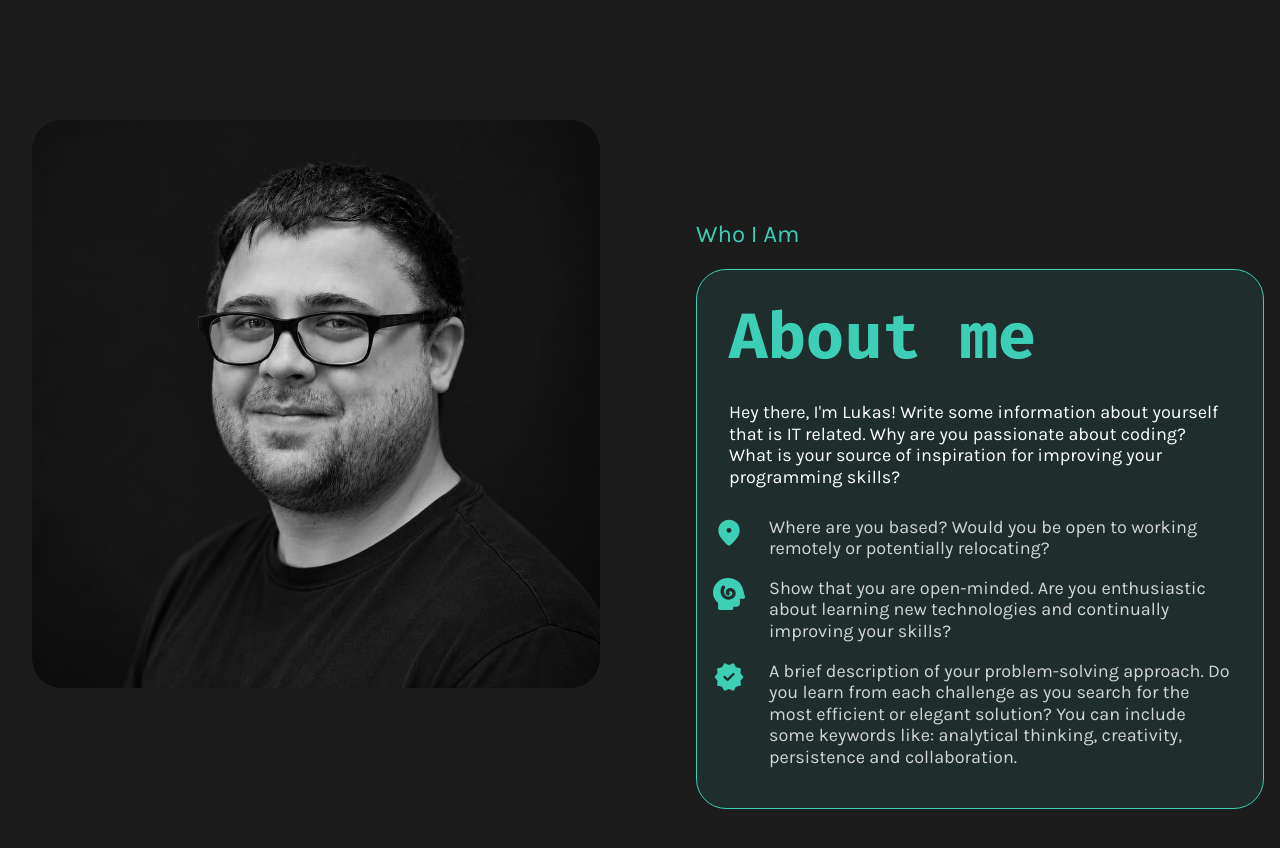
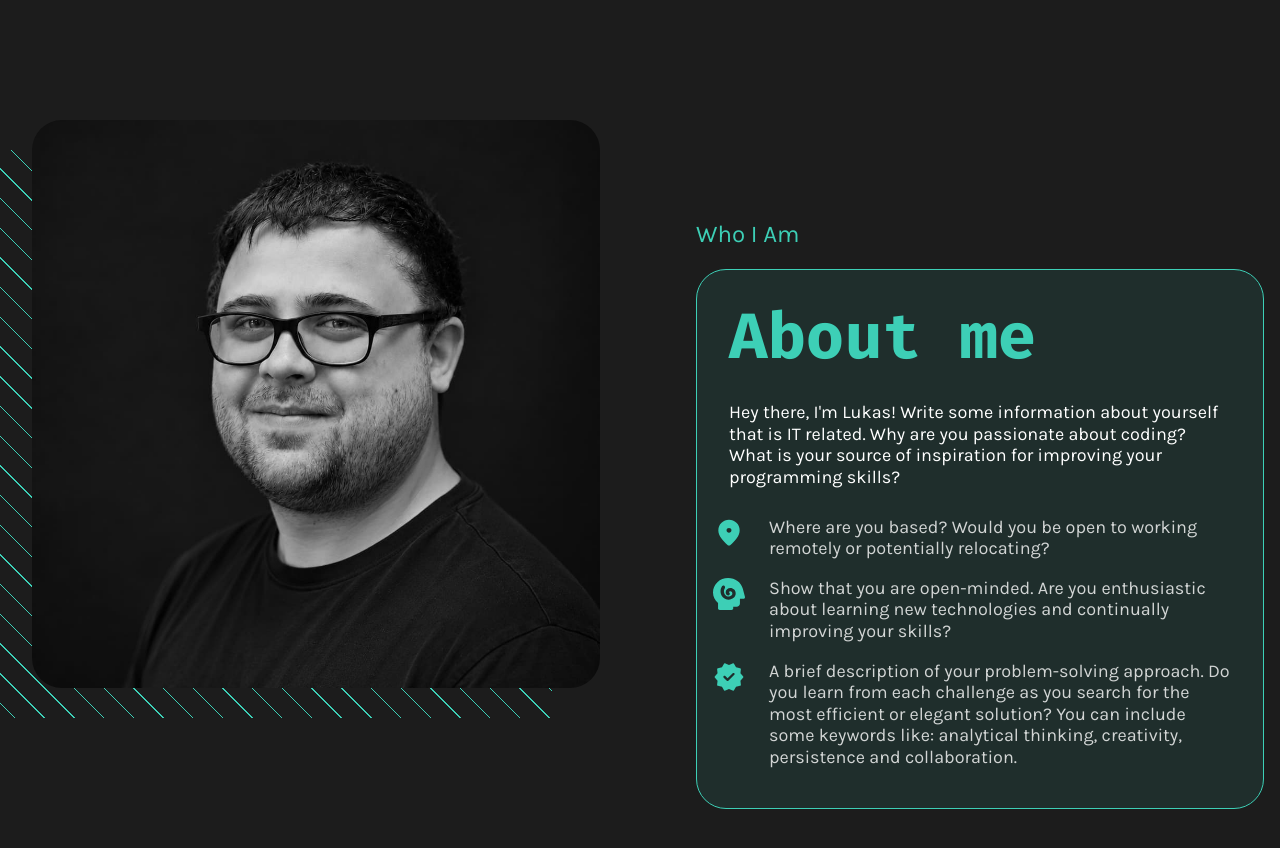
Before and after one commit to TobiasIllnerDev/Portfolio, an Angular app: page / in a window 1280 px wide. Shown: the part 820-1668 px from the top of the page. Built offline with nearby package versions, Linux system fonts and the light colour scheme; a web font is replaced by a local one.

Commit message:
feat: aboutme section img styling

```diff
--- a/src/app/pages/main-section/aboutme/aboutme.scss
+++ b/src/app/pages/main-section/aboutme/aboutme.scss
@@ -16,6 +16,22 @@
 }
 
 .about-me-img {
+  position: relative;
+  width: fit-content;
+  isolation: isolate;
+
+  &::after {
+    content: "";
+    position: absolute;
+    inset: 30px 48px -30px -46px;
+    z-index: -1;
+    background: repeating-linear-gradient(
+      45deg,
+      transparent 0 20px,
+      $button-green 20px 21px
+    );
+  }
+
   img {
     display: block;
     width: 568px;
```
